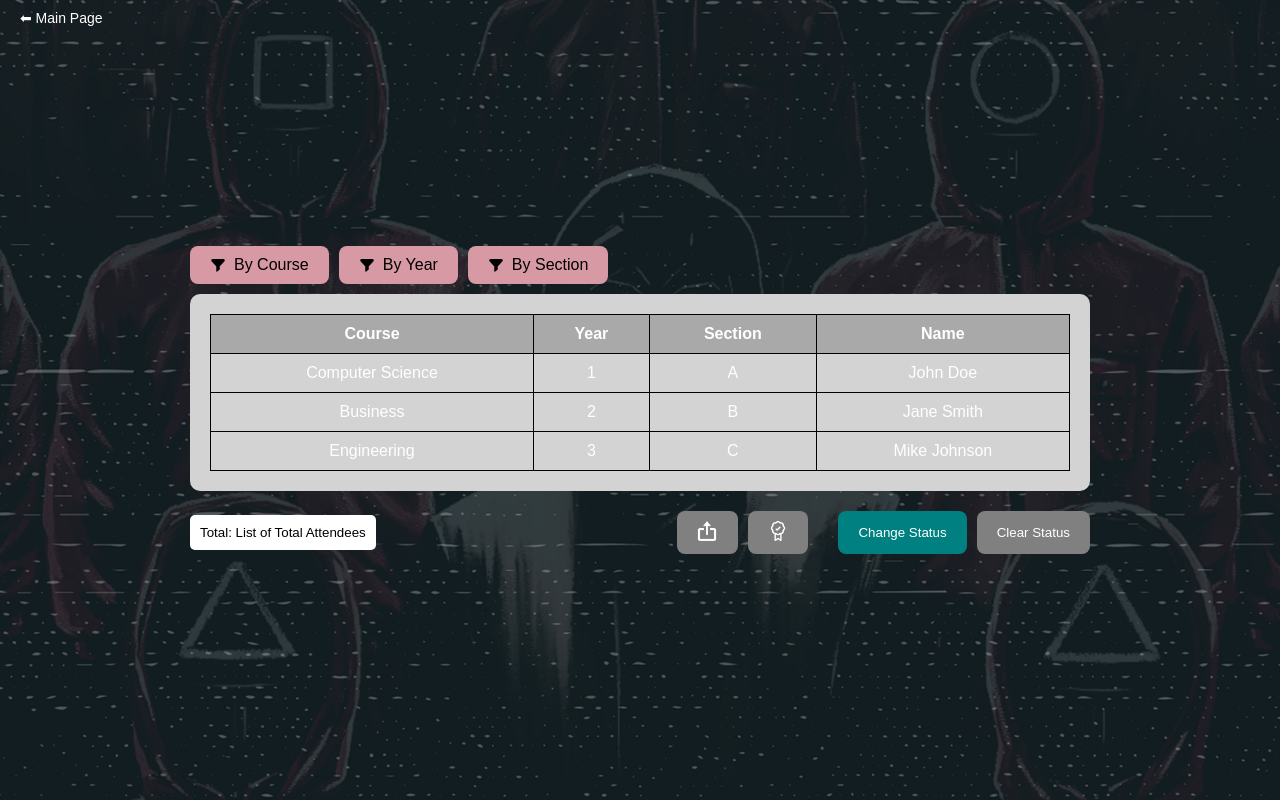
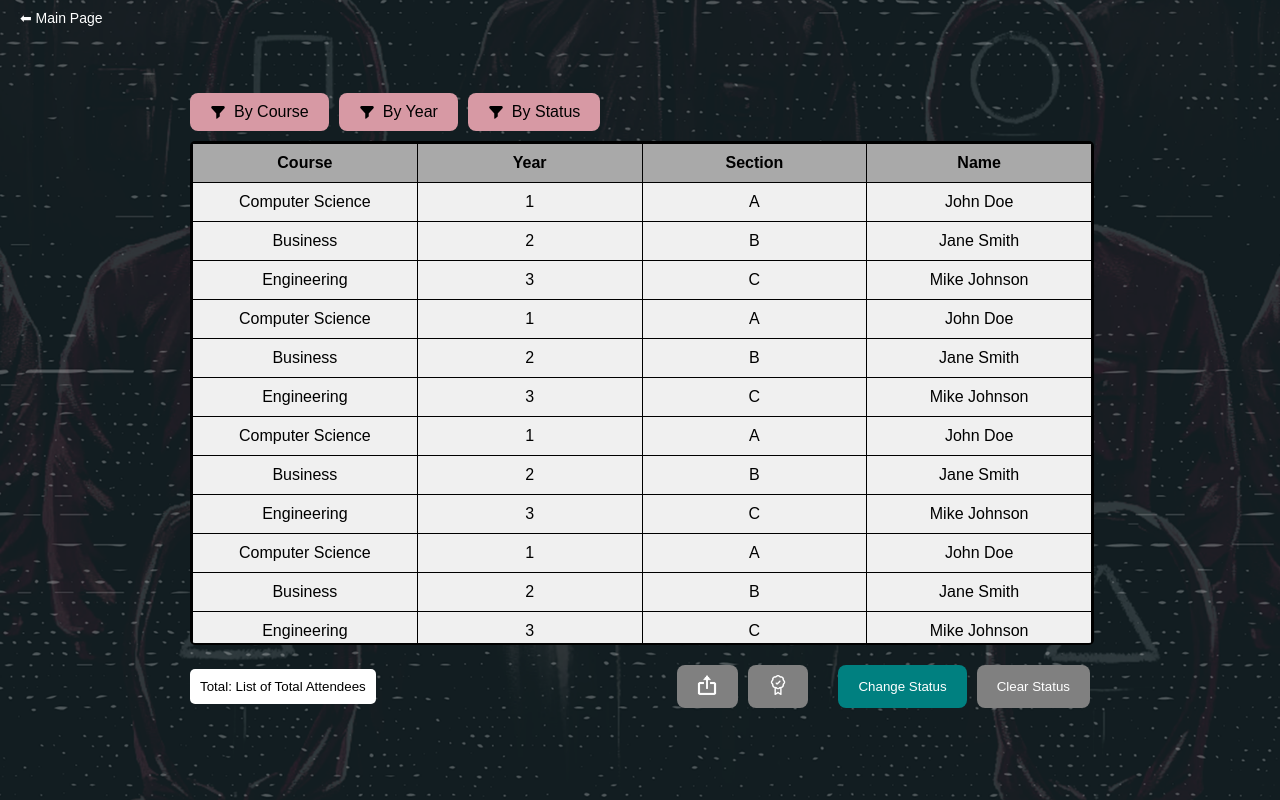
Before and after one commit to GAPP2434/LPUL-IAS-Attendance-System, a plain HTML site: page admin.html in a window 1280 px wide. Drawn offline with Linux system fonts and the light colour scheme.

Commit message:
fixed table w/ scroll | updated css

```diff
--- a/admin-styles.css
+++ b/admin-styles.css
@@ -92,7 +92,7 @@ body {
     box-shadow: 0px 4px 6px rgba(0, 0, 0, 0.1);
     border-radius: 5px;
     min-width: 150px;
-    z-index: 1;
+    z-index: 9999;
 }
 
 .dropdown-content a {
@@ -111,27 +111,38 @@ body {
 }
 
 .table-container {
-    background: lightgray;
-    padding: 20px;
-    border-radius: 10px;
-    max-height: 300px;
+    width: 100%;
+    max-height: 500px;
     overflow-y: auto;
+    border: 2px solid black;
+    background: #f0f0f0;
+    border-radius: 5px;
 }
 
 table {
     width: 100%;
     border-collapse: collapse;
+    table-layout: fixed;
+}
+
+thead {
+    position: sticky;
+    top: 0;
+    background: darkgray;
+    z-index: 2;
 }
 
 th, td {
     padding: 10px;
     text-align: center;
     border: 1px solid black;
+    color: black;
 }
 
 th {
     background: darkgray;
 }
+
 
 .footer {
     display: flex;
--- a/admin.html
+++ b/admin.html
@@ -31,7 +31,7 @@
 
             <div class="dropdown">
                 <button class="dropbtn">
-                    <img src="images/filter2.png" alt="Section" class="icon"> By Section
+                    <img src="images/filter2.png" alt="Status" class="icon"> By Status
                 </button>
                 <div class="dropdown-content">
                     <a href="#">Sample</a>
@@ -40,7 +40,7 @@
         </div>
 
         <div class="table-container">
-            <table id="data-table">
+            <table>
                 <thead>
                     <tr>
                         <th>Course</th>
@@ -50,6 +50,96 @@
                     </tr>
                 </thead>
                 <tbody>
+                    <tr>
+                        <td>Computer Science</td>
+                        <td>1</td>
+                        <td>A</td>
+                        <td>John Doe</td>
+                    </tr>
+                    <tr>
+                        <td>Business</td>
+                        <td>2</td>
+                        <td>B</td>
+                        <td>Jane Smith</td>
+                    </tr>
+                    <tr>
+                        <td>Engineering</td>
+                        <td>3</td>
+                        <td>C</td>
+                        <td>Mike Johnson</td>
+                    </tr>
+                    <tr>
+                        <td>Computer Science</td>
+                        <td>1</td>
+                        <td>A</td>
+                        <td>John Doe</td>
+                    </tr>
+                    <tr>
+                        <td>Business</td>
+                        <td>2</td>
+                        <td>B</td>
+                        <td>Jane Smith</td>
+                    </tr>
+                    <tr>
+                        <td>Engineering</td>
+                        <td>3</td>
+                        <td>C</td>
+                        <td>Mike Johnson</td>
+                    </tr>
+                    <tr>
+                        <td>Computer Science</td>
+                        <td>1</td>
+                        <td>A</td>
+                        <td>John Doe</td>
+                    </tr>
+                    <tr>
+                        <td>Business</td>
+                        <td>2</td>
+                        <td>B</td>
+                        <td>Jane Smith</td>
+                    </tr>
+                    <tr>
+                        <td>Engineering</td>
+                        <td>3</td>
+                        <td>C</td>
+                        <td>Mike Johnson</td>
+                    </tr>
+                    <tr>
+                        <td>Computer Science</td>
+                        <td>1</td>
+                        <td>A</td>
+                        <td>John Doe</td>
+                    </tr>
+                    <tr>
+                        <td>Business</td>
+                        <td>2</td>
+                        <td>B</td>
+                        <td>Jane Smith</td>
+                    </tr>
+                    <tr>
+                        <td>Engineering</td>
+                        <td>3</td>
+                        <td>C</td>
+                        <td>Mike Johnson</td>
+                    </tr>
+                    <tr>
+                        <td>Computer Science</td>
+                        <td>1</td>
+                        <td>A</td>
+                        <td>John Doe</td>
+                    </tr>
+                    <tr>
+                        <td>Business</td>
+                        <td>2</td>
+                        <td>B</td>
+                        <td>Jane Smith</td>
+                    </tr>
+                    <tr>
+                        <td>Engineering</td>
+                        <td>3</td>
+                        <td>C</td>
+                        <td>Mike Johnson</td>
+                    </tr>
                     <tr>
                         <td>Computer Science</td>
                         <td>1</td>
```
